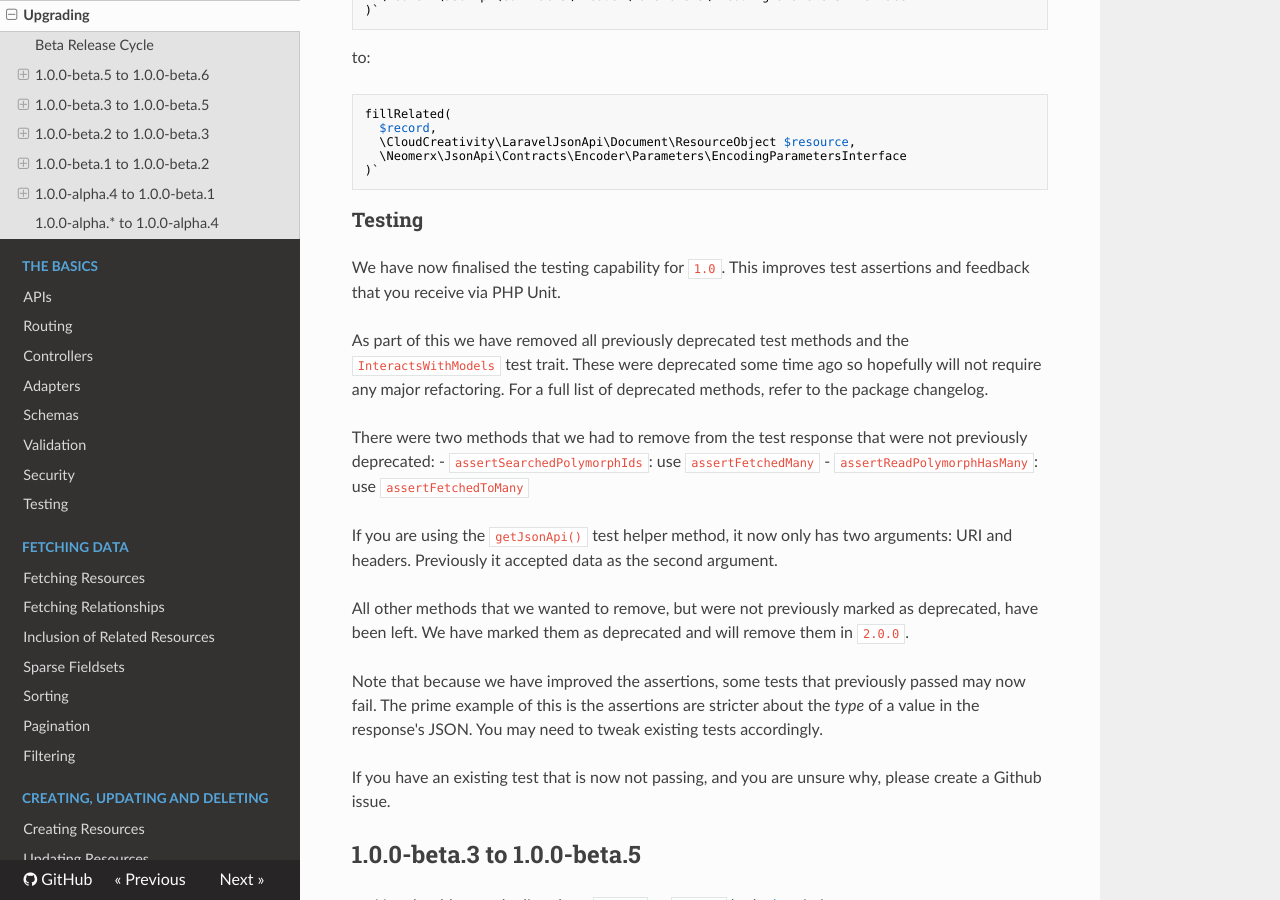
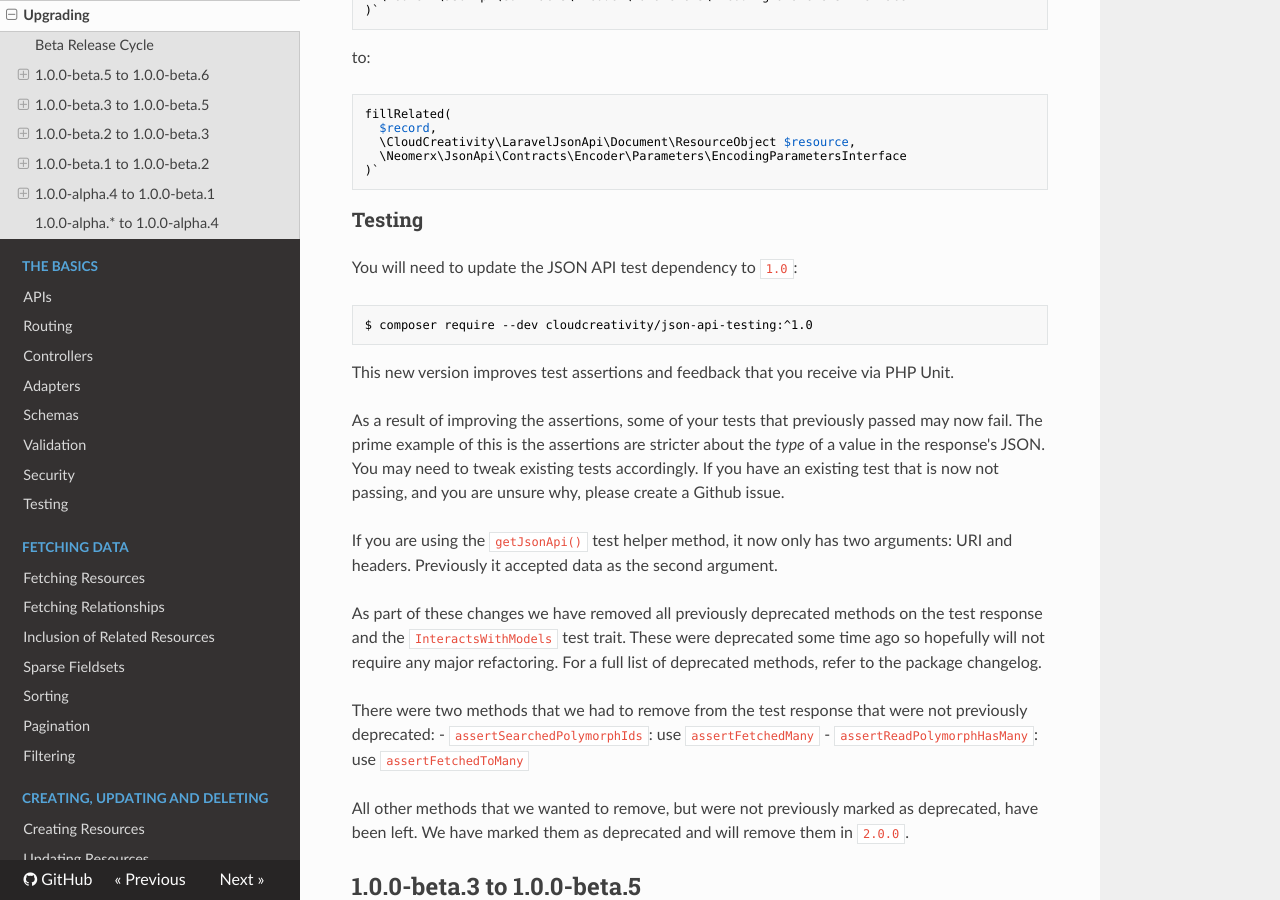
Before and after one commit to cloudcreativity/laravel-json-api, an MkDocs documentation site: the page built from docs/upgrade.md, in a window 1280 px wide and 900 px high, scrolled down 1599 px. Built offline with MkDocs 1.6.1, drawn with Linux system fonts in a browser that asks for light colours; nearby versions of some CDN libraries; old or Windows-style settings are respelled for this version of MkDocs.

Commit message:
Update changelog and upgrade guide

````diff
--- a/docs/upgrade.md
+++ b/docs/upgrade.md
@@ -72,28 +72,32 @@ fillRelated(
 
 ### Testing
 
-We have now finalised the testing capability for `1.0`. This improves test assertions and feedback that
-you receive via PHP Unit.
+You will need to update the JSON API test dependency to `1.0`:
 
-As part of this we have removed all previously deprecated test methods and the `InteractsWithModels` test
-trait. These were deprecated some time ago so hopefully will not require any major refactoring. For a full
-list of deprecated methods, refer to the package changelog.
+```bash
+$ composer require --dev cloudcreativity/json-api-testing:^1.0
+```
+
+This new version improves test assertions and feedback that you receive via PHP Unit.
+
+As a result of improving the assertions, some of your tests that previously passed may now fail. The
+prime example of this is the assertions are stricter about the *type* of a value in the response's JSON.
+You may need to tweak existing tests accordingly. If you have an existing test that is now not passing,
+and you are unsure why, please create a Github issue.
+
+If you are using the `getJsonApi()` test helper method, it now only has two arguments: URI and headers.
+Previously it accepted data as the second argument.
+
+As part of these changes we have removed all previously deprecated methods on the test response and the
+`InteractsWithModels` test trait. These were deprecated some time ago so hopefully will not require any
+major refactoring. For a full list of deprecated methods, refer to the package changelog.
 
 There were two methods that we had to remove from the test response that were not previously deprecated:
   - `assertSearchedPolymorphIds`: use `assertFetchedMany`
   - `assertReadPolymorphHasMany`: use `assertFetchedToMany`
 
-If you are using the `getJsonApi()` test helper method, it now only has two arguments: URI and headers.
-Previously it accepted data as the second argument.
-
 All other methods that we wanted to remove, but were not previously marked as deprecated, have been left.
 We have marked them as deprecated and will remove them in `2.0.0`.
-
-Note that because we have improved the assertions, some tests that previously passed may now fail. The
-prime example of this is the assertions are stricter about the *type* of a value in the response's JSON.
-You may need to tweak existing tests accordingly.
-
-If you have an existing test that is now not passing, and you are unsure why, please create a Github issue.
 
 ## 1.0.0-beta.3 to 1.0.0-beta.5
 
````
Also changed, not shown: CHANGELOG.md (+1 -0 lines).
